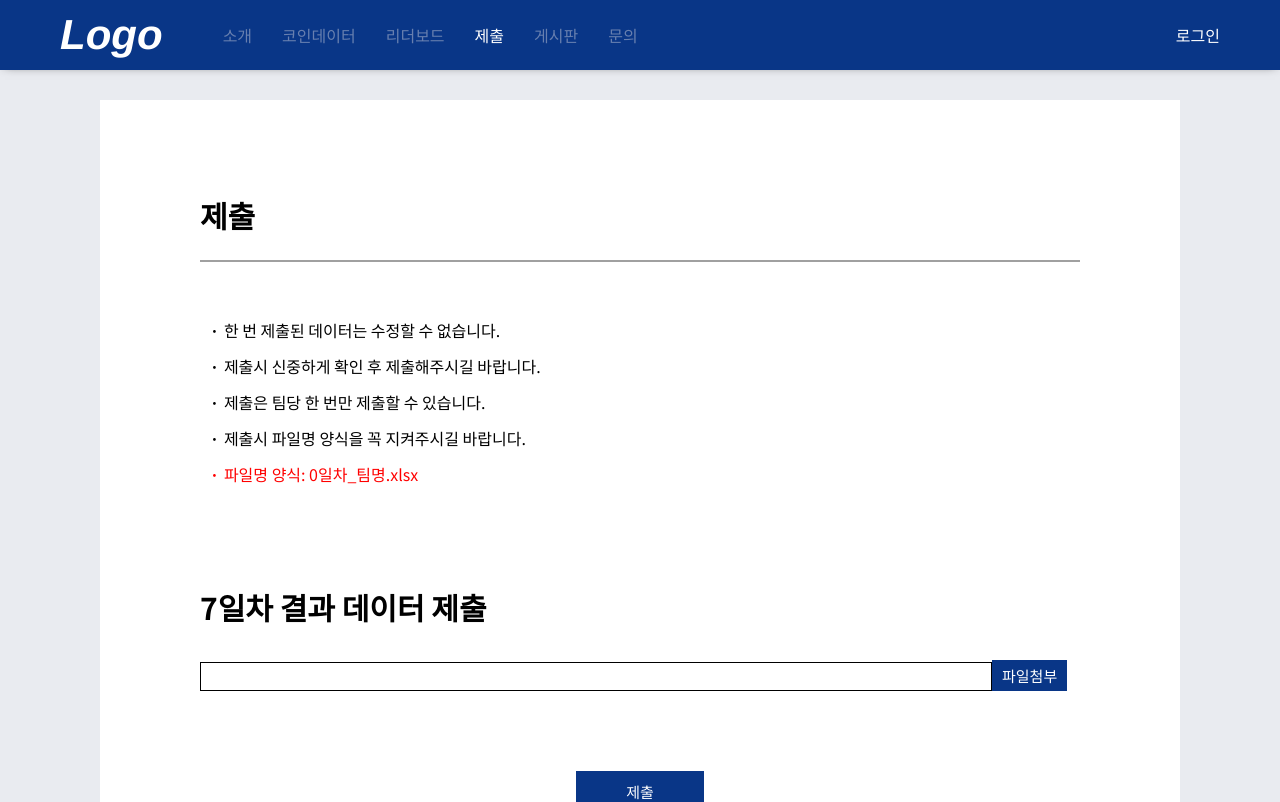
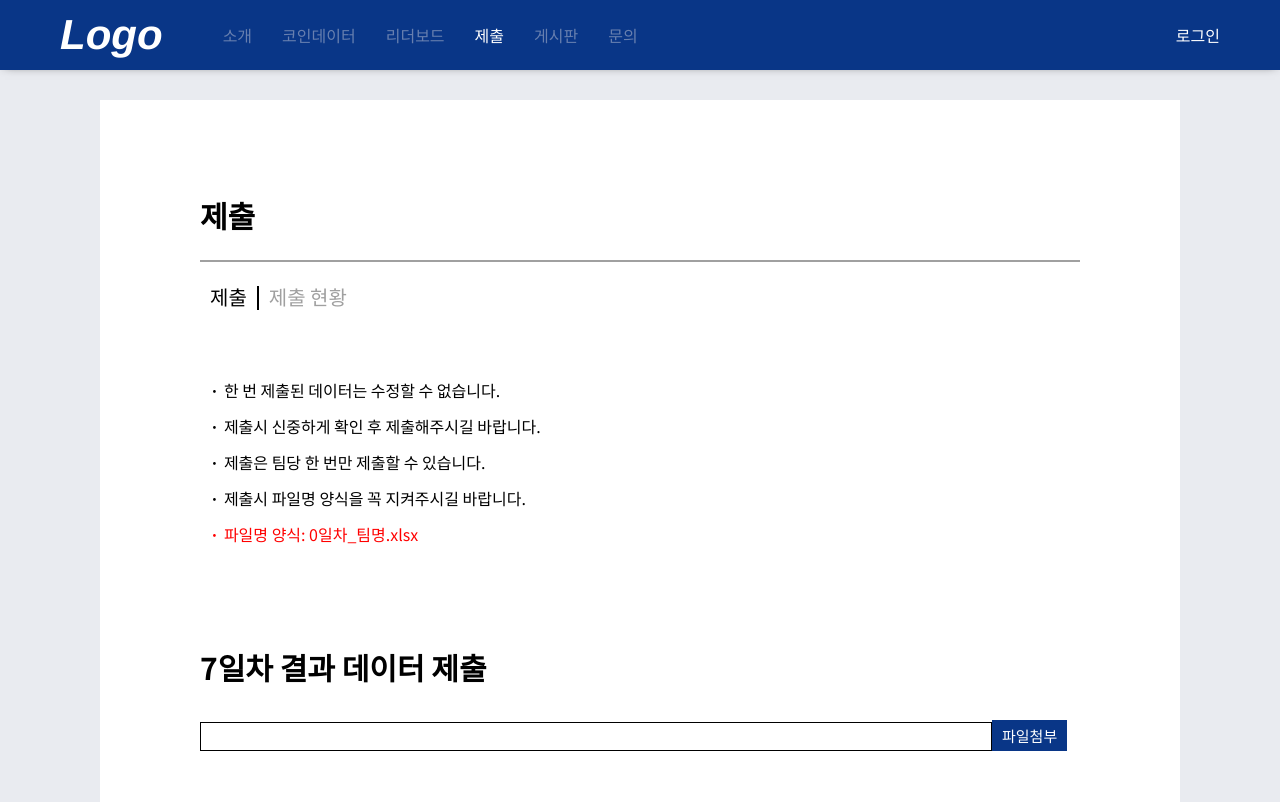
Before and after one commit to whdgusdl48/CoinPrediction-Contest, a React (Create React App) app in the folder front-end/: page /submit in a window 1280 px wide. Shown: the top 802 px of the page. Built offline with nearby package versions, Linux system fonts and the light colour scheme.

Commit message:
제출현황 수정

```diff
--- a/front-end/src/Routes/Submit/Container.js
+++ b/front-end/src/Routes/Submit/Container.js
@@ -1,4 +1,5 @@
 /* eslint-disable import/no-anonymous-default-export */
 import Presenter from "./Presenter";
 
-export default () => <Presenter />;
+const data = [1, 2, 3, 4, 5, 6, 7, 8, 9, 10];
+export default () => <Presenter data={data} />;
--- a/front-end/src/Routes/Submit/Presenter.js
+++ b/front-end/src/Routes/Submit/Presenter.js
@@ -1,16 +1,18 @@
 /* eslint-disable import/no-anonymous-default-export */
-import React from "react";
+import React, { useState } from "react";
 import styled from "styled-components";
+import { Link } from "react-router-dom";
 
 const Main = styled.div`
   padding: 30px 100px;
-  background-color: #e9ebf0;
-  height: 1000px;
+  background-color: #e9ebf0; //회색
+  min-height: 1000px;
 `;
 
 const MainContainer = styled.div`
   background-color: white;
   height: 100%;
+  padding-bottom: 160px;
 `;
 
 const Container = styled.div`
@@ -67,11 +69,71 @@ const SubmitButton = styled.button`
   color: white;
   margin-top: 80px;
 `;
-export default () => (
+
+const OnSubmitButton = styled.button`
+  margin: 20px 0;
+  padding: 0 10px;
+  font-size: 20px;
+  height: 20px;
+  color: ${(props) => (props.onSubmit === true ? "black" : "#a0a0a0")};
+`;
+const Line = styled.span`
+  height: 10px;
+  border-right: 2px solid;
+`;
+const Box = styled.div`
+  margin: 70px 20px 30px 20px;
+  border: 2px solid #a0a0a0;
+  border-radius: 10px;
+  & > div {
+    padding: 15px 80px;
+    border-bottom: 1px solid #a0a0a0; //회색;
+    text-align: center;
+  }
+`;
+const Contents = styled.div`
+  display: flex;
+  justify-content: space-between;
+  flex-wrap: wrap;
+`;
+export default ({ data }) => {
+  let [onSubmit, setOnSubmit] = useState(true);
+  return (
     <Main>
       <MainContainer>
         <Container>
           <h1>제출</h1>
+          <OnSubmitButton
+            onSubmit={onSubmit}
+            onClick={() => {
+              setOnSubmit(true);
+            }}
+          >
+            제출
+          </OnSubmitButton>
+          <Line />
+          <OnSubmitButton
+            onSubmit={!onSubmit}
+            onClick={() => {
+              setOnSubmit(false);
+            }}
+          >
+            제출 현황
+          </OnSubmitButton>
+
+          {onSubmit === true ? (
+            <SubmitPage setOnSubmit={setOnSubmit} />
+          ) : (
+            <SubmitStatusPage data={data} />
+          )}
+        </Container>
+      </MainContainer>
+    </Main>
+  );
+};
+function SubmitPage() {
+  return (
+    <>
       <Caution>
         <li>
           <Dot>·</Dot>한 번 제출된 데이터는 수정할 수 없습니다.
@@ -99,7 +161,27 @@ export default () => (
           <SubmitButton>제출</SubmitButton>
         </div>
       </Submit>
-      </Container>
-    </MainContainer>
-  </Main>
+    </>
   );
+}
+
+function SubmitStatusPage(props) {
+  return (
+    <Contents>
+      {props.data.map((e, idx) => {
+        return (
+          <Box>
+            <div>{idx + 1}일차</div>
+            <div>
+              <Link>
+                <div style={{ color: "#a0a0a0", borderBottom: "1px solid" }}>
+                  download
+                </div>
+              </Link>
+            </div>
+          </Box>
+        );
+      })}
+    </Contents>
+  );
+}
```
Lines whose indentation alone changed are shown as unchanged.
